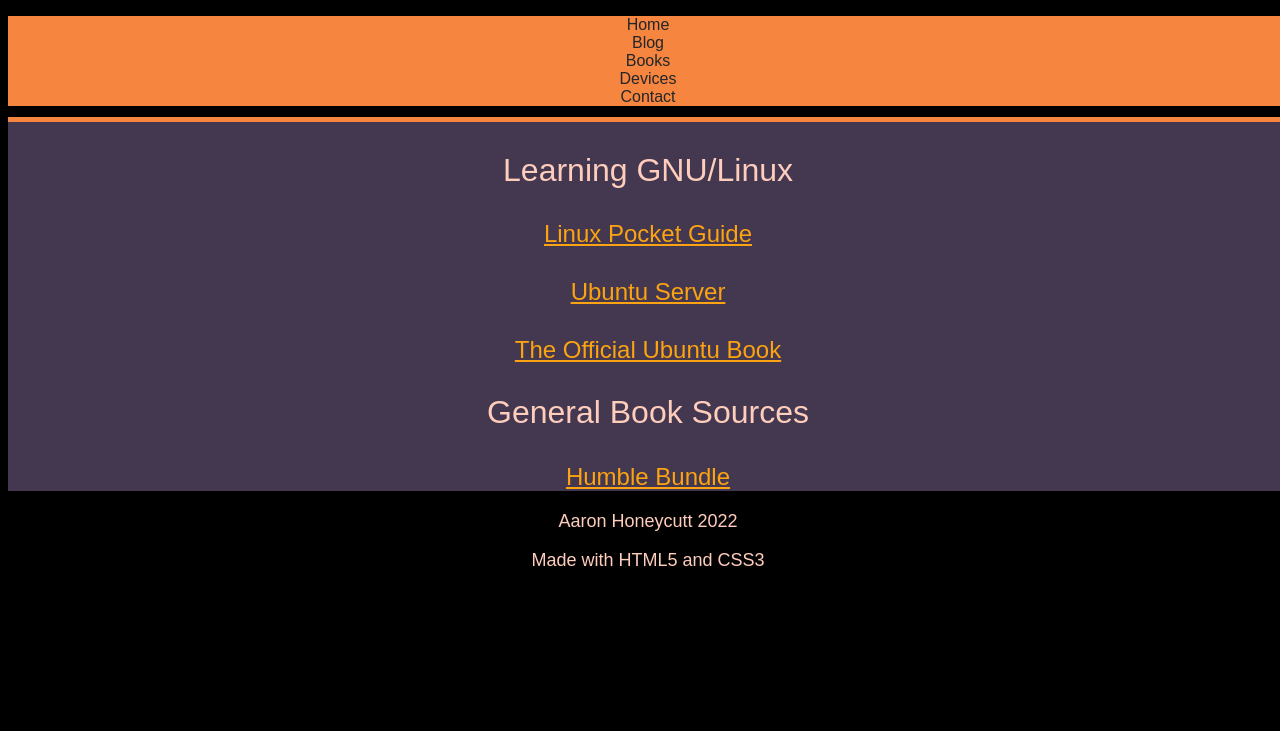
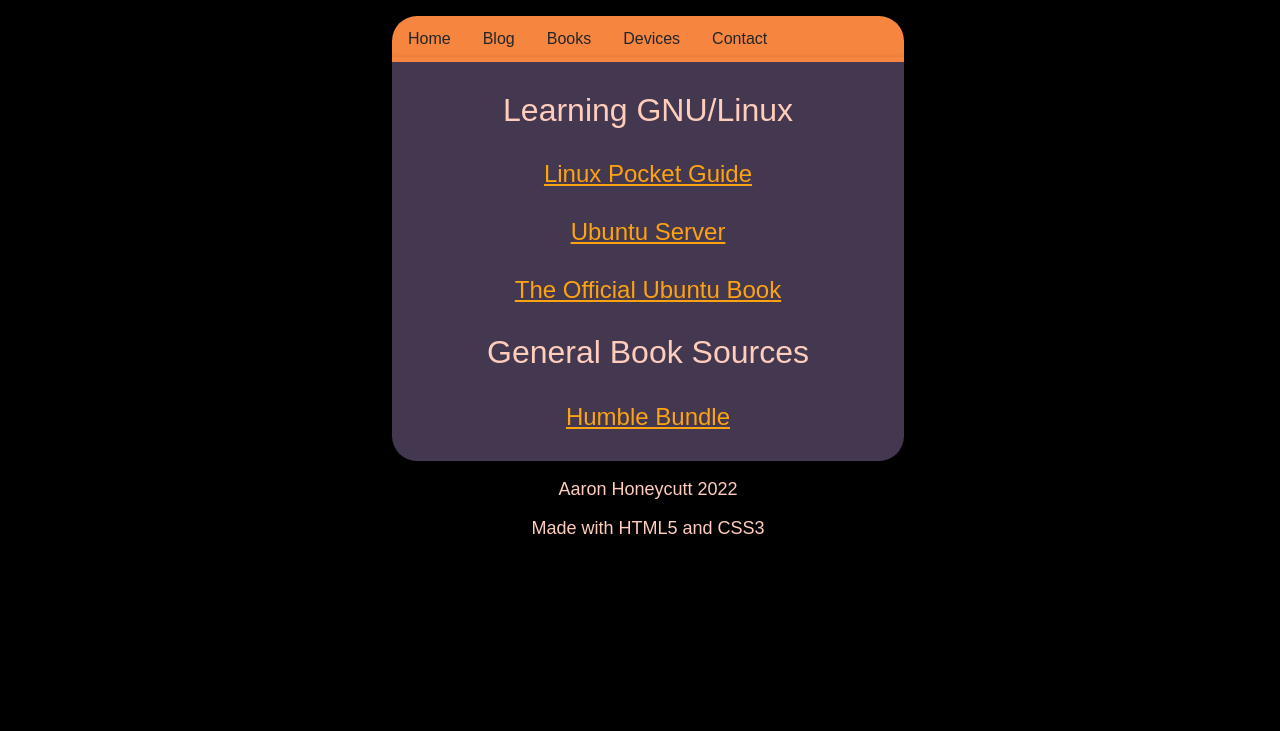
Before and after one commit to ahoneybun/website, a PHP site: page /books.html in a window 1280 px wide. Shown: the top 731 px of the page. Run offline with PHP 8.4, Linux system fonts and the light colour scheme.

Commit message:
Revert "clean up the code"
This reverts commit 25d78e4c3f3da71fb535022051139f2daa96b4e6.

```diff
--- a/style.css
+++ b/style.css
@@ -32,8 +32,27 @@
 
 .navbar ul {
   list-style-type: none;
+  border-top-right-radius: 25px;
+  border-top-left-radius: 25px;
+  margin-left: auto;
+  margin-right: auto;
+  margin-bottom: 0;
   padding: 0;
+  width: 40%;
+  overflow: hidden;
   background-color: #F5853F;
+  box-shadow: 0 5px 10px black;
+  z-index: 1000;
+}
+
+.navbar li {
+  float: left;
+  text-align: center;
+}
+
+.centered {
+  margin-left: auto;
+  margin-right: auto;
 }
 
 .navbar li a {
@@ -41,6 +60,7 @@
   font-family: Fira sans, sans-serif;
   font-weight: 300;
   text-align: center;
+  padding: 14px 16px;
   text-decoration: none;
   color: #232629;
 }
@@ -72,8 +92,18 @@
 
 .content {
   padding-top: 20px;
+  margin-bottom: 15px;
+  border-bottom-left-radius: 25px;
+  border-bottom-right-radius: 25px;
   background-color: #443850;
+  min-width: 300px;
+  width: 40%;
+  height: auto;
+  margin-left: auto;
+  margin-right: auto;
+  padding-bottom: 10px;
   float: center;
+  z-index: 0;
   box-shadow: 0 -5px 0 #F5853F, 0 2px 10px black;
 }
 
```
